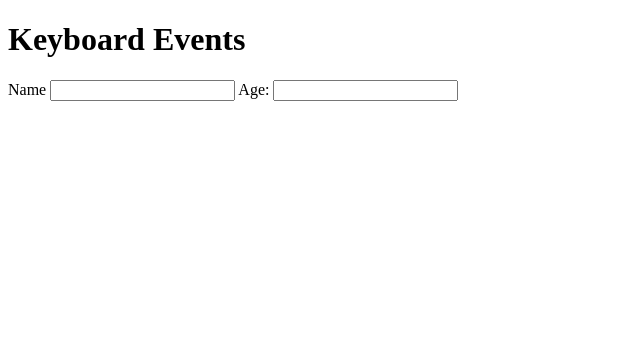
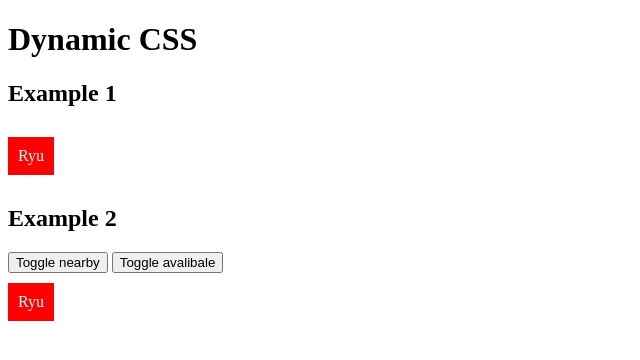
Before and after one commit to Vadim-Pismenny/016-Lets-get-lost, a plain HTML site: page index.html in a window 1280 px wide. Shown: the whole page, without its empty margins (0-640 px from the left). Drawn offline with nearby package versions, Linux system fonts and the light colour scheme.

Commit message:
update 19 sectemper

```diff
--- a/app.js
+++ b/app.js
@@ -1,14 +1,18 @@
 new Vue({
     el: '#vue-app',
     data: {
+      avalibale: false,
+      nearby: false
+    },
+    methods: {
 
     },
-    methods: {
-      logName: function(){
-        console.log('you entered you name');
-      },
-      logAge: function(){
-        console.log('you entered you age');
+    computed: {
+      compClasses:function(){
+        return {
+          avalibale:this.avalibale,
+          nearby:this.nearby
+        }
       }
     }
 });
--- a/index.html
+++ b/index.html
@@ -10,15 +10,22 @@
 </head>
 <body>
   <div id="vue-app">
-    <h1>Keyboard Events</h1>
-    <label >Name</label>
-    <input type="text" v-on:keyup.enter="logName"/>
-    <label >Age:</label>
-    <input type="text" v-on:keyup.alt.enter="logAge"/>
-  </div>
+    <h1>Dynamic CSS</h1>
+    <h2>Example 1</h2>
+    <div v-on:click="avalibale = !avalibale" v-bind:class="{avalibale:avalibale}">
+      <span>Ryu</span>
+    </div>
+
+    <h2>Example 2</h2>
+    <button v-on:click="nearby = !nearby">Toggle nearby</button>
+    <button v-on:click="avalibale = !avalibale">Toggle avalibale</button>
+    <div v-bind:class="compClasses">
+      <span>Ryu</span>
+    </div>
 
 
 
+  </div>
 
   <script src="app.js" charset="utf-8"></script>
 </body>
--- a/style.css
+++ b/style.css
@@ -1,6 +1,16 @@
-#canvas {
-  width: 600px;
-  padding: 200px 20px;
-  text-align: center;
-  border: 1px solid #333;
+span {
+  background: red;
+  display: inline-block;
+  padding: 10px;
+  color: #fff;
+  margin: 10px 0;
 }
+
+.avalibale span {
+  background: green;
+}
+
+.nearby span:after {
+  content: "nearby";
+  margin-left: 10px;
+}
```
